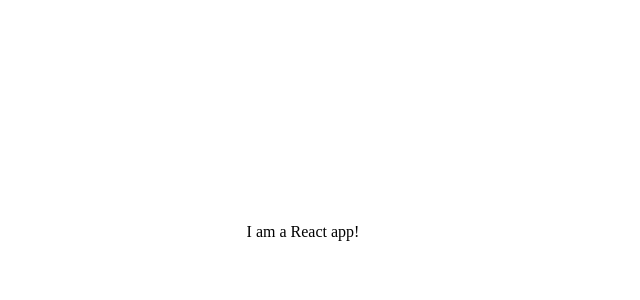
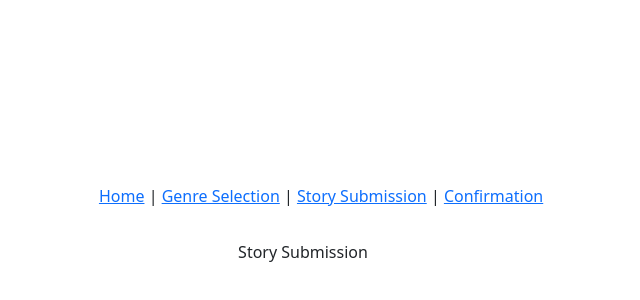
Before and after one commit to AplUSAndmINUS/beta-hive-story-submission, a React (Create React App) app: page /story-submission in a window 1280 px wide. Shown: the part 168-468 px from the top of the page, without its empty margins (337-977 px from the left). Built offline with nearby package versions, Linux system fonts and the light colour scheme.

Commit message:
updated project with routing and initial screens for HIVE selection process

```diff
--- a/src/App.tsx
+++ b/src/App.tsx
@@ -1,13 +1,23 @@
 import React from 'react';
+import { BrowserRouter as Router, Route, Routes } from 'react-router-dom';
+
+import { routes } from './routes/routes';
+
+import Menu from './components/menu/menu';
 
 import './styles/_app.scss';
 
-function App() {
+const App: React.FC = () => {
   return (
-    <div className='App'>
-      <p>I am a React app!</p>
-    </div>
+    <Router>
+      <Menu />
+      <Routes>
+        {routes.map((route) => (
+          <Route key={route.path} path={route.path} element={route.element} />
+        ))}
+      </Routes>
+    </Router>
   );
-}
+};
 
 export default App;
--- /dev/null
+++ b/src/components/menu/menu.tsx
@@ -0,0 +1,24 @@
+import React from 'react';
+import { Link } from 'react-router-dom';
+
+import { routes } from '../../routes/routes';
+
+export const Menu: React.FC = () => {
+  return (
+    <>
+      <ul style={{ display: 'flex', flexDirection: 'row', paddingBottom: '1rem' }}>
+        {routes
+          .filter((route) => route.path !== undefined && route.path !== '*')
+          .map((route) => (
+            <li key={route.path}>
+              &nbsp;
+              <Link to={route.path || '#'}>{route.name}</Link>
+              {route.name !== 'Confirmation' ? ' | ' : ''}
+            </li>
+          ))}
+      </ul>
+    </>
+  );
+};
+
+export default Menu;
--- a/src/routes/routes.tsx
+++ b/src/routes/routes.tsx
@@ -17,6 +17,11 @@
     element: <Home />,
   },
   {
+    path: '*',
+    name: 'Not Found',
+    element: <NotFound />,
+  },
+  {
     path: '/genre-selection',
     name: 'Genre Selection',
     element: <GenreSelection />,
@@ -31,9 +36,4 @@
     name: 'Confirmation',
     element: <Confirmation />,
   },
-  {
-    path: '*',
-    name: 'Not Found',
-    element: <NotFound />,
-  },
 ];
--- a/src/styles/_app.scss
+++ b/src/styles/_app.scss
@@ -2,6 +2,7 @@
 @import url('./_reset.scss');
 @import url('./_spacing.scss');
 @import url('./_typography.scss');
+@import 'bootstrap/dist/css/bootstrap.min.css';
 
 // breakpoints
 $mobile: 360px;
```
